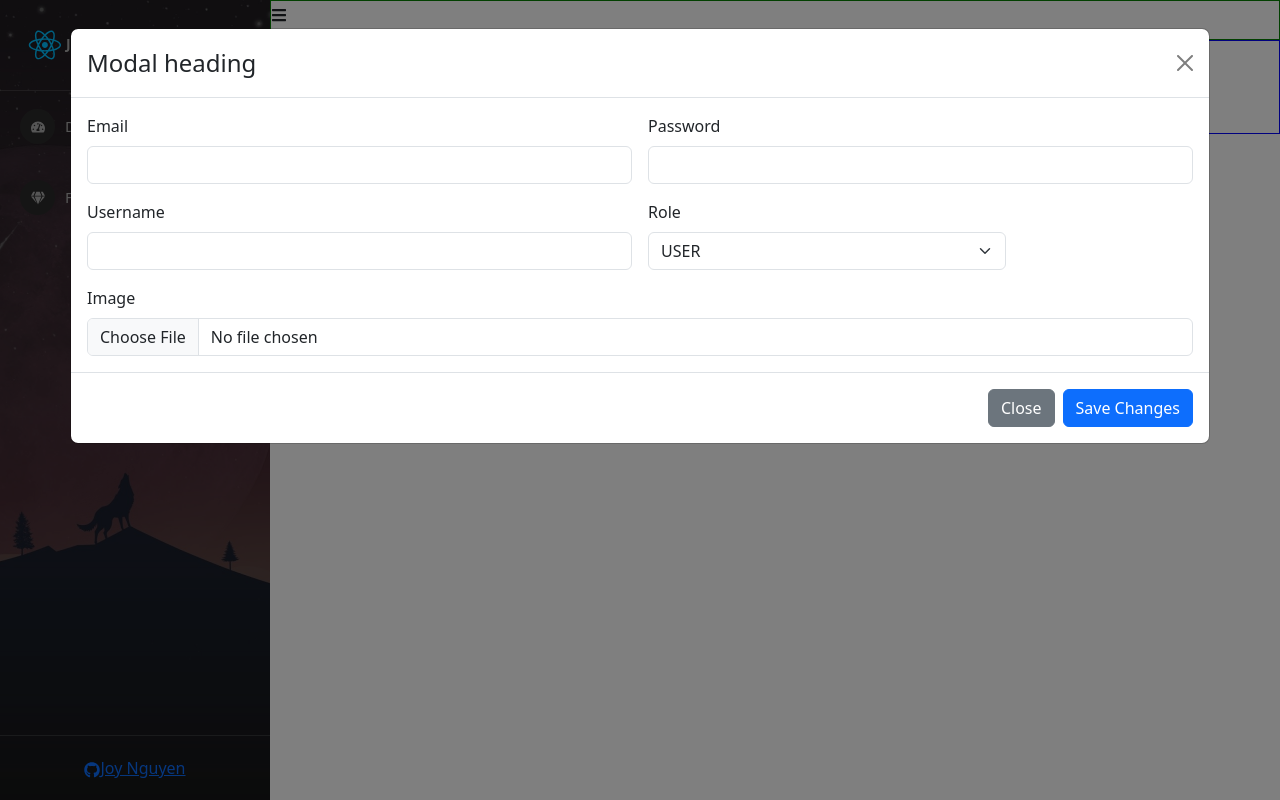
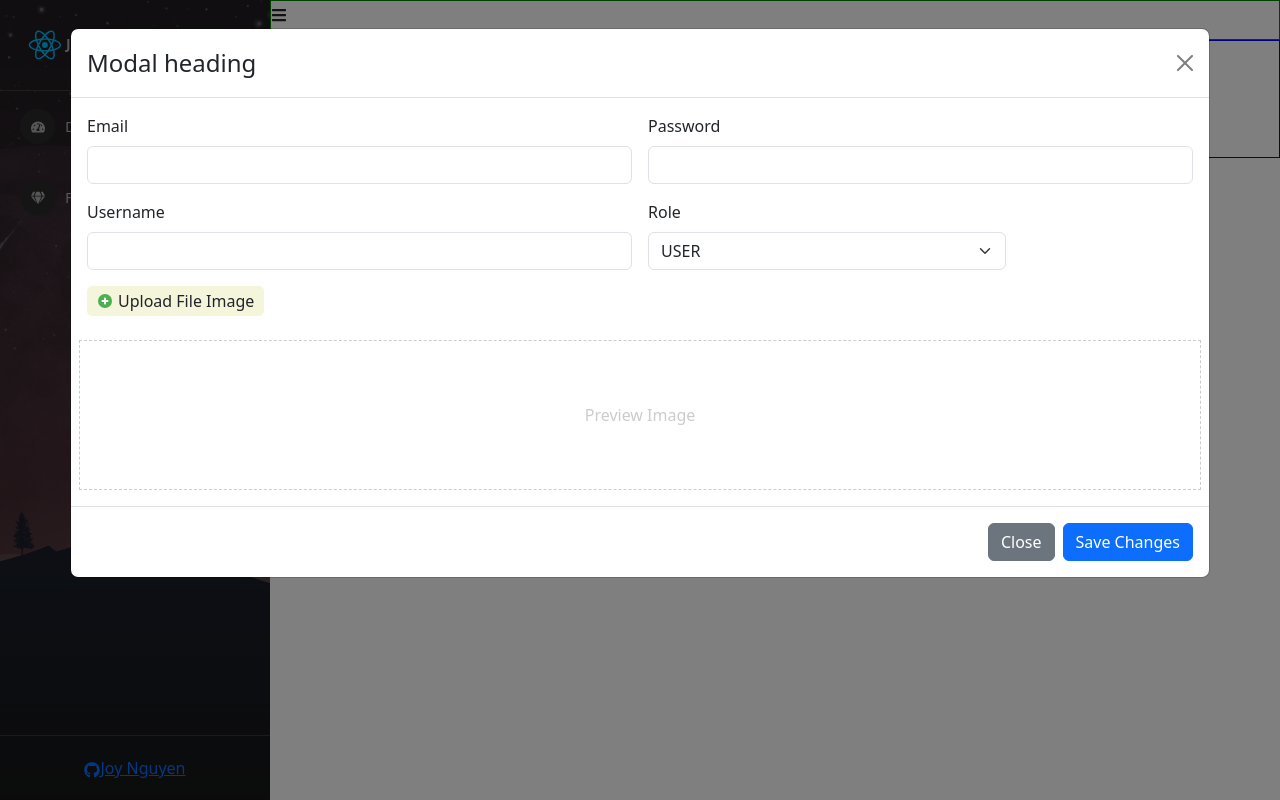
Before and after one commit to JoyNguyenIT/projectReactJS, a React (Create React App) app: page /admins/manage-users in a window 1280 px wide. Both pictures are taken after a click on the button "Launch demo modal". Built offline with nearby package versions, Linux system fonts and the light colour scheme.

Commit message:
state ModalCreateUse

```diff
--- a/src/component/Admin/Content/ManageUser.js
+++ b/src/component/Admin/Content/ManageUser.js
@@ -1,5 +1,5 @@
 import ModalCreateUser from "./ModalCreateUser"
-
+import "./ManageUser.scss"
 const ManageUser = (props) => {
     return (
         <div className="manage-user-contaniner">
@@ -12,8 +12,9 @@
                 </div>
                 <div>
                     Table user
-                    <ModalCreateUser />
+
                 </div>
+                <ModalCreateUser />
             </div>
         </div>
     )
--- /dev/null
+++ b/src/component/Admin/Content/ManageUser.scss
@@ -0,0 +1,35 @@
+.manage-user-contaniner {
+    .user-content {}
+}
+
+.modal-add-user {
+    .img-preview {
+        height: 150px;
+        border: 1px dashed #ccc;
+        display: flex;
+        justify-content: center;
+        align-items: center;
+        color: #ccc;
+
+        img {
+            max-width: 100%;
+            max-height: 100%;
+        }
+    }
+
+    .label-upload {
+        display: flex;
+        align-items: center;
+        gap: 5px;
+        cursor: pointer;
+        width: fit-content;
+        padding: 3px 10px;
+        border-radius: 5px;
+        background: beige;
+        border: none;
+
+        &:hover {
+            background-color: #eeee76;
+        }
+    }
+}
--- a/src/component/Admin/Content/ModalCreateUser.js
+++ b/src/component/Admin/Content/ModalCreateUser.js
@@ -1,12 +1,29 @@
 import { useState } from 'react';
 import Button from 'react-bootstrap/Button';
 import Modal from 'react-bootstrap/Modal';
+import { FcPlus } from "react-icons/fc";
 
 const ModalCreateUser = (props) => {
     const [show, setShow] = useState(false);
 
     const handleClose = () => setShow(false);
     const handleShow = () => setShow(true);
+
+    const [email, setEmail] = useState("")
+    const [password, setPassword] = useState("")
+    const [username, setUsername] = useState("")
+    const [role, setRole] = useState("User")
+    const [image, setImage] = useState("")
+    const [previewImage, setPreviewImage] = useState("")
+
+    const handleUploadImage = (event) => {
+        if (event.target && event.target.files && event.target.files[0]) {
+            setPreviewImage(URL.createObjectURL(event.target.files[0]))
+            setImage(event.target.files[0])
+        } else {
+            // setPreviewImage("")
+        }
+    }
 
     return (
         <>
@@ -19,6 +36,7 @@
                 onHide={handleClose}
                 size="xl"
                 backdrop="static"
+                className='modal-add-user'
             >
                 <Modal.Header closeButton>
                     <Modal.Title>Modal heading</Modal.Title>
@@ -27,27 +45,54 @@
                     <form className="row g-3">
                         <div className="col-md-6">
                             <label className="form-label">Email</label>
-                            <input type="email" className="form-control" />
+                            <input
+                                type="email"
+                                className="form-control"
+                                value={email}
+                                onChange={(event) => setEmail(event.target.value)} />
                         </div>
                         <div className="col-md-6">
                             <label className="form-label">Password</label>
-                            <input type="password" className="form-control" />
+                            <input type="password"
+                                className="form-control"
+                                value={password}
+                                onChange={(event) => setPassword(event.target.value)} />
                         </div>
                         <div className="col-md-6">
                             <label className="form-label">Username</label>
-                            <input type="text" className="form-control" />
+                            <input type="text"
+                                className="form-control"
+                                value={username}
+                                onChange={(event) => setUsername(event.target.value)} />
                         </div>
                         <div className="col-md-4">
                             <label className="form-label">Role</label>
-                            <select className="form-select">
-                                <option selected value="USER">USER</option>
+                            <select
+                                className="form-select"
+                                value={role}
+                                onChange={(event) => setRole(event.target.value)}>
+                                <option value="USER">USER</option>
                                 <option value="ADMIN">ADMIN</option>
                             </select>
                         </div>
                         <div className='col-md-12'>
-                            <label className="form-label">Image</label>
-                            <input type="file" class="form-control" aria-label="file example" required />
+                            <label className="form-label label-upload" htmlFor='uploadImage'>
+                                < FcPlus />Upload File Image
+                            </label>
+                            <input
+                                type="file"
+                                hidden
+                                id='uploadImage'
+                                onChange={handleUploadImage} />
                         </div>
+                        <div className='col-md-12 img-preview'>
+                            {previewImage ?
+                                <img src={previewImage} alt='logo' />
+                                :
+                                < span >Preview Image</span>
+                            }
+                        </div>
+
 
                     </form>
                 </Modal.Body>
@@ -59,7 +104,7 @@
                         Save Changes
                     </Button>
                 </Modal.Footer>
-            </Modal>
+            </Modal >
         </>
     );
 }
```
Also changed, not shown: src/assets/cold.png (added).
